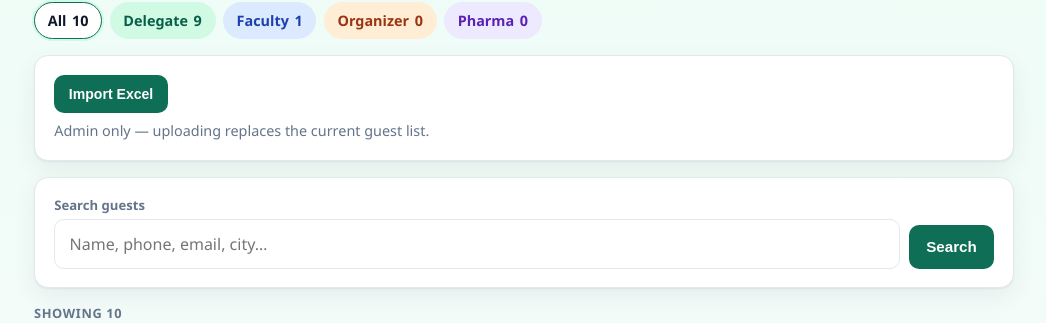
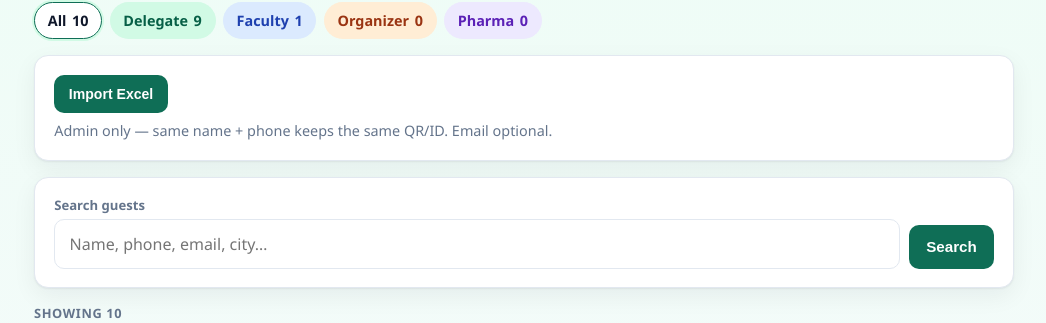
Before and after one commit to SHRUTI-ad/GUEST_QR, a Flask app: page / in a window 1280 px wide. Shown: the part 264-587 px from the top of the page, without its empty margins (116-1162 px from the left). Run offline with Flask 3, Linux system fonts and the light colour scheme; the visitor is signed in with stand-in values (Sample User, id 1); data comes from the database, SQL or seed files in the repository; both versions use the stored data as it was after the commit.

Commit message:
QR align

```diff
--- a/app.py
+++ b/app.py
@@ -276,17 +276,37 @@ def init_db() -> None:
     conn.close()
 
 
-def _guest_insert_values(guest: dict) -> tuple:
+def _norm_email(email: str) -> str:
+    return (email or "").strip().lower()
+
+
+def _norm_name(name: str) -> str:
+    return " ".join((name or "").strip().lower().split())
+
+
+def _norm_phone(phone: str) -> str:
+    digits = re.sub(r"\D+", "", phone or "")
+    # Prefer last 10 digits (common for Indian mobiles with +91 / 0 prefix)
+    if len(digits) > 10:
+        return digits[-10:]
+    return digits
+
+
+def _guest_identity_key(name: str, phone: str) -> str:
+    return f"{_norm_name(name)}|{_norm_phone(phone)}"
+
+
+def _guest_insert_values(guest: dict, token: str | None = None) -> tuple:
     return (
         guest["name"],
-        guest["email"],
+        (guest.get("email") or "").strip(),
         guest.get("phone") or "",
         guest.get("meal") or "Vegetarian",
         guest.get("table_no") or "",
         guest.get("specialty") or "",
         guest.get("city") or "",
         normalize_category(guest.get("designation") or guest.get("category")),
-        uuid.uuid4().hex,
+        token or uuid.uuid4().hex,
     )
 
 
@@ -302,22 +322,91 @@ def _insert_sample_guests(conn: sqlite3.Connection) -> None:
         )
 
 
+def sync_guests_from_rows(rows: list[dict]) -> dict:
+    """
+    Merge Excel into the DB without changing QR/token for returning guests.
+
+    Same name + phone = same person → keep token, short ID, and meal check-in flags.
+    New name/phone pair → new token. Guests missing from Excel are removed.
+    Email is optional and does not control identity.
+    """
+    conn = get_db()
+    existing = conn.execute("SELECT * FROM guests").fetchall()
+    by_identity = {
+        _guest_identity_key(row["name"], row["phone"]): row for row in existing
+    }
+
+    seen: set[str] = set()
+    kept = 0
+    created = 0
+
+    for guest in rows:
+        if not _norm_name(guest["name"]) or not _norm_phone(guest.get("phone") or ""):
+            continue
+        key = _guest_identity_key(guest["name"], guest.get("phone") or "")
+        if key in seen:
+            continue
+        seen.add(key)
+
+        old = by_identity.get(key)
+        email_value = (guest.get("email") or "").strip()
+        if old:
+            # Keep existing email if Excel left it blank
+            if not email_value:
+                email_value = (old["email"] or "").strip()
+            conn.execute(
+                """
+                UPDATE guests
+                SET name = ?, email = ?, phone = ?, meal = ?, table_no = ?,
+                    specialty = ?, city = ?, designation = ?
+                WHERE id = ?
+                """,
+                (
+                    guest["name"].strip(),
+                    email_value,
+                    guest.get("phone") or "",
+                    guest.get("meal") or "Vegetarian",
+                    guest.get("table_no") or "",
+                    guest.get("specialty") or "",
+                    guest.get("city") or "",
+                    normalize_category(
+                        guest.get("designation") or guest.get("category")
+                    ),
+                    old["id"],
+                ),
+            )
+            kept += 1
+        else:
+            conn.execute(
+                """
+                INSERT INTO guests
+                (name, email, phone, meal, table_no, specialty, city, designation, token)
+                VALUES (?, ?, ?, ?, ?, ?, ?, ?, ?)
+                """,
+                _guest_insert_values(guest),
+            )
+            created += 1
+
+    removed = 0
+    for key, old in by_identity.items():
+        if key not in seen:
+            conn.execute("DELETE FROM guests WHERE id = ?", (old["id"],))
+            removed += 1
+
+    conn.commit()
+    total = conn.execute("SELECT COUNT(*) AS c FROM guests").fetchone()["c"]
+    conn.close()
+    return {
+        "total": total,
+        "kept": kept,
+        "created": created,
+        "removed": removed,
+    }
+
+
 def replace_guests_from_rows(rows: list[dict]) -> int:
-    conn = get_db()
-    conn.execute("DELETE FROM guests")
-    for guest in rows:
-        conn.execute(
-            """
-            INSERT INTO guests
-            (name, email, phone, meal, table_no, specialty, city, designation, token)
-            VALUES (?, ?, ?, ?, ?, ?, ?, ?, ?)
-            """,
-            _guest_insert_values(guest),
-        )
-    conn.commit()
-    count = conn.execute("SELECT COUNT(*) AS c FROM guests").fetchone()["c"]
-    conn.close()
-    return count
+    """Backward-compatible wrapper; prefer sync_guests_from_rows."""
+    return sync_guests_from_rows(rows)["total"]
 
 
 def read_guests_from_excel(file_storage) -> list[dict]:
@@ -332,9 +421,11 @@ def read_guests_from_excel(file_storage) -> list[dict]:
 
     normalized = [str(h or "").strip().lower() for h in header]
     aliases = {
-        "name": {"name", "guest", "guest name"},
+        "name": {"name", "guest", "guest name", "full name"},
+        "first_name": {"first name", "firstname", "first"},
+        "last_name": {"last name", "lastname", "last", "surname"},
         "email": {"email", "email id", "mail"},
-        "phone": {"phone", "mobile", "contact", "phone number"},
+        "phone": {"phone", "mobile", "contact", "phone number", "mobile number"},
         "specialty": {"specialty", "speciality", "field", "department"},
         "city": {"city", "place", "location"},
         "designation": {
@@ -355,10 +446,12 @@ def read_guests_from_excel(file_storage) -> list[dict]:
         return None
 
     idx = {key: find_col(vals) for key, vals in aliases.items()}
-    if idx["name"] is None or idx["email"] is None:
+    has_full_name = idx["name"] is not None
+    has_split_name = idx["first_name"] is not None or idx["last_name"] is not None
+    if idx["phone"] is None or (not has_full_name and not has_split_name):
         raise RuntimeError(
-            "Excel must have Name and Email columns "
-            "(optional: Phone, Specialty, City, Designation, Meal)."
+            "Excel must have Name (or First Name + Last Name) and Phone columns. "
+            "Email is optional (needed only if you email the PDF)."
         )
 
     def cell(row, key: str, default: str = "") -> str:
@@ -372,16 +465,25 @@ def read_guests_from_excel(file_storage) -> list[dict]:
         if not row:
             continue
         name = cell(row, "name")
+        if not name:
+            name = " ".join(
+                part
+                for part in (cell(row, "first_name"), cell(row, "last_name"))
+                if part
+            ).strip()
+        phone = cell(row, "phone")
         email = cell(row, "email")
-        if not name and not email:
+        if not name and not phone:
             continue
-        if not name or not email or "@" not in email:
+        if not name or not _norm_phone(phone):
             continue
+        if email and "@" not in email:
+            email = ""
         guests.append(
             {
                 "name": name,
                 "email": email,
-                "phone": cell(row, "phone"),
+                "phone": phone,
                 "specialty": cell(row, "specialty"),
                 "city": cell(row, "city"),
                 "designation": normalize_category(cell(row, "designation", "Delegate")),
@@ -391,7 +493,9 @@ def read_guests_from_excel(file_storage) -> list[dict]:
         )
     wb.close()
     if not guests:
-        raise RuntimeError("No valid guest rows found in Excel.")
+        raise RuntimeError(
+            "No valid guest rows found. Each row needs a name and phone number."
+        )
     if len(guests) > 2000:
         raise RuntimeError("Too many rows (max 2000). Split the file.")
     return guests
@@ -938,9 +1042,12 @@ def upload_excel():
         return redirect(url_for("home"))
     try:
         rows = read_guests_from_excel(file)
-        count = replace_guests_from_rows(rows)
+        stats = sync_guests_from_rows(rows)
         flash(
-            f"Imported {count} guest(s) from Excel. Previous list was replaced.",
+            f"Imported {stats['total']} guest(s): "
+            f"{stats['kept']} kept same QR/ID, "
+            f"{stats['created']} new, "
+            f"{stats['removed']} removed.",
             "ok",
         )
     except Exception as exc:  # noqa: BLE001
@@ -1010,6 +1117,12 @@ def send_one(guest_id: int):
         if guest is None:
             flash("Guest not found.", "bad")
             return redirect(url_for("home"))
+        if not guest["email"] or "@" not in guest["email"]:
+            flash(
+                f"{guest['name']} has no email — download PDF instead, or add email in Excel.",
+                "bad",
+            )
+            return redirect(url_for("home"))
         pdf_buffer = build_ticket_pdf(guest)
         send_pdf_email(guest, pdf_buffer)
         mark_pdf_sent(guest_id)
@@ -1031,6 +1144,9 @@ def send_all():
         errors = []
         for guest in guests:
             try:
+                if not guest["email"] or "@" not in guest["email"]:
+                    errors.append(f"{guest['name']}: no email")
+                    continue
                 pdf_buffer = build_ticket_pdf(guest)
                 send_pdf_email(guest, pdf_buffer)
                 mark_pdf_sent(guest["id"])
--- a/templates/home.html
+++ b/templates/home.html
@@ -69,7 +69,7 @@
         <input type="file" name="excel_file" id="excel-file-input" accept=".xlsx" hidden />
         <button type="button" class="btn btn-sm" id="excel-import-btn">Import Excel</button>
       </form>
-      <p class="help" style="margin-top: 0.45rem;">Admin only — uploading replaces the current guest list.</p>
+      <p class="help" style="margin-top: 0.45rem;">Admin only — same name + phone keeps the same QR/ID. Email optional.</p>
     </div>
   {% endif %}
 
@@ -137,7 +137,10 @@
         if (!input.files || !input.files.length) return;
         const name = input.files[0].name;
         const ok = confirm(
-          "Import \"" + name + "\"?\n\nThis will REPLACE the current guest list with data from this Excel file."
+          "Import \"" + name + "\"?\n\n" +
+          "Same guest name + phone keeps the same QR code and ID (printed badges stay valid).\n" +
+          "New name/phone pairs get new QR/IDs. Guests missing from this file are removed.\n" +
+          "Email is optional."
         );
         if (ok) form.submit();
         else input.value = "";
```
Also changed, not shown: guests.db.
